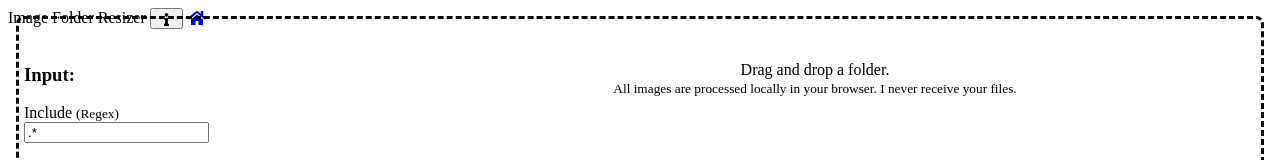
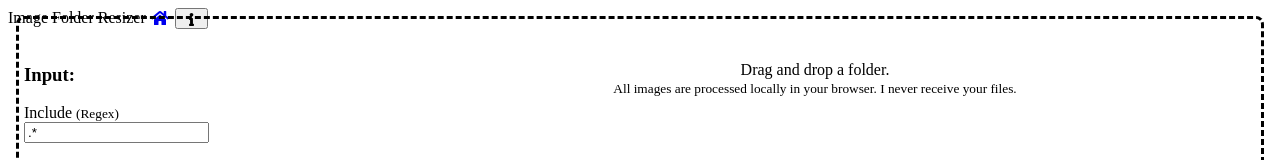
Before and after one commit to TheCymaera/web-image-folder-resizer, a Svelte app: page / in a window 1280 px wide. Shown: the top 160 px of the page. Built offline with nearby package versions, Linux system fonts and the light colour scheme; the HTML template or start-up script is replaced by a standard one.

Commit message:
💄 Reverse info & home button

```diff
--- a/src/App.svelte
+++ b/src/App.svelte
@@ -184,12 +184,12 @@ let dialogOpen = false;
 	<helion-app-bar slot="header">
 		<helion-app-bar-title>Image Folder Resizer</helion-app-bar-title>
 		<helion-app-bar-right>
+			<a class="helion-app-bar-icon-button" href="/" title="Home">
+				<Icon url="{homeIcon}" />
+			</a>
 			<button class="helion-app-bar-icon-button" title="Info" on:click={()=>dialogOpen = true}>
 				<Icon url="{infoIcon}" />
 			</button>
-			<a class="helion-app-bar-icon-button" href="/" title="Home">
-				<Icon url="{homeIcon}" />
-			</a>
 		</helion-app-bar-right>
 	</helion-app-bar>
 	<div slot="body">
```
